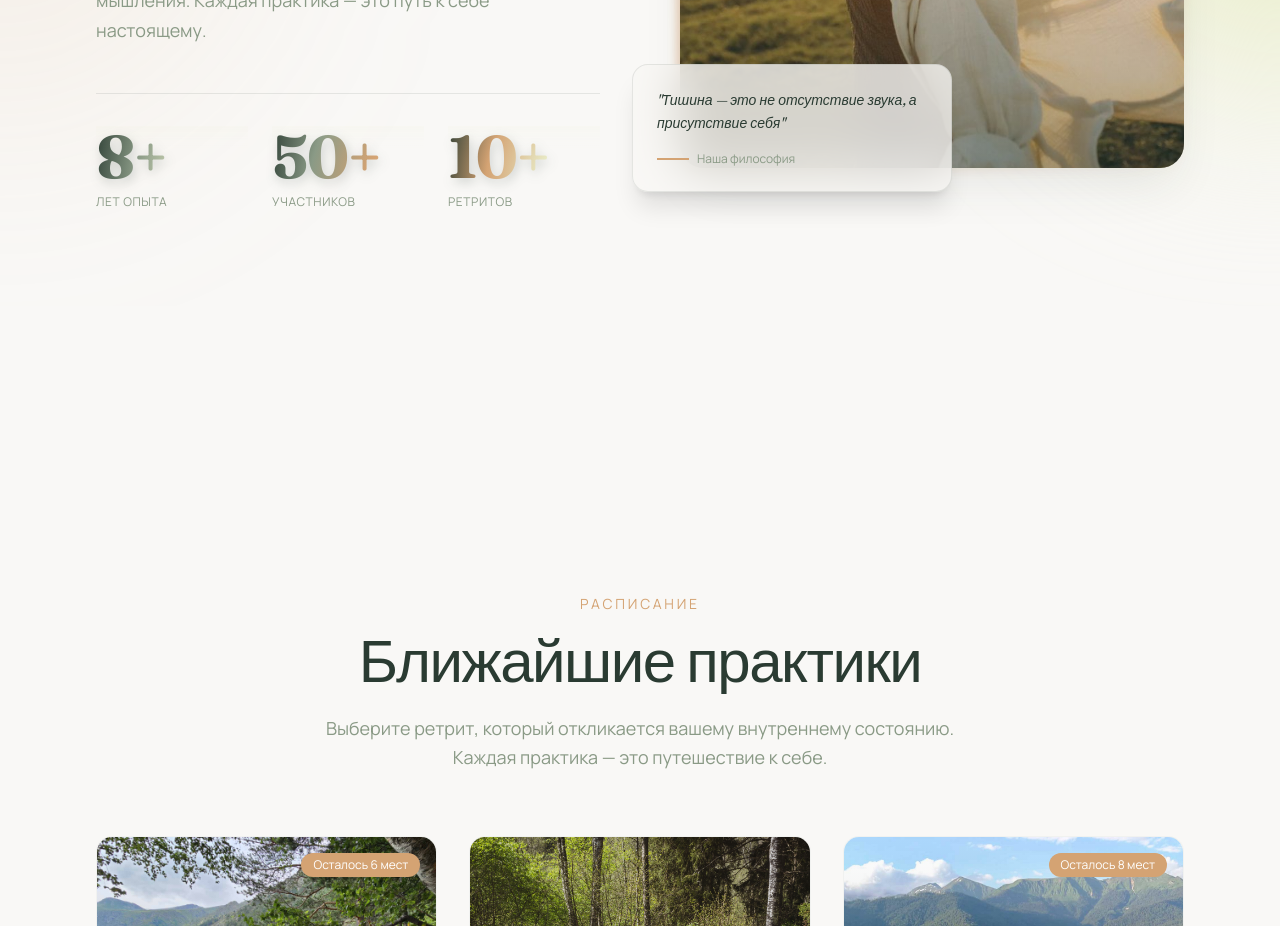
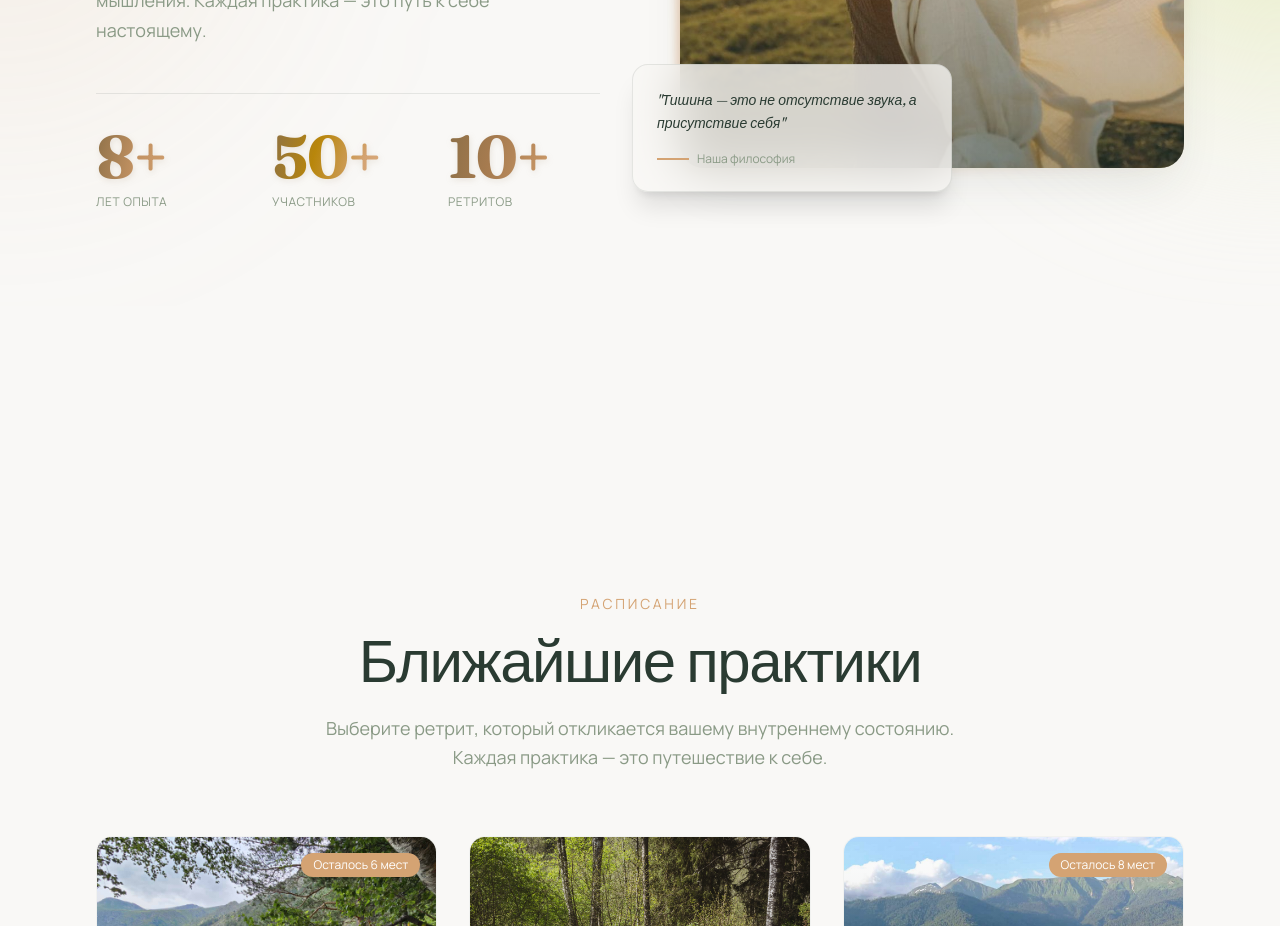
Before and after one commit to cxdpq99kvh-cloud/zen-retreat, a Next.js app: page / in a window 1280 px wide. Shown: the part 1400-2326 px from the top of the page. Built offline with nearby package versions, Linux system fonts and the light colour scheme; no server answers.

Commit message:
Change gradient to warm earthy tones, remove background

```diff
--- a/src/app/page.tsx
+++ b/src/app/page.tsx
@@ -78,7 +78,7 @@ export default function Home() {
                 </p>
               </div>
 
-              {/* Статистика с градиентом, следующим за курсором */}
+              {/* Статистика с тёплым градиентом, следующим за курсором */}
               <div
                 className="grid grid-cols-3 gap-6 mt-12 pt-8 border-t border-foreground/10 relative"
                 onMouseMove={(e) => {
@@ -86,7 +86,6 @@ export default function Home() {
                   const x = ((e.clientX - rect.left) / rect.width) * 100;
                   const y = ((e.clientY - rect.top) / rect.height) * 100;
 
-                  // Обновляем CSS-переменные для плавного следования
                   e.currentTarget.style.setProperty('--mouse-x', `${x}%`);
                   e.currentTarget.style.setProperty('--mouse-y', `${y}%`);
                 }}
@@ -103,35 +102,24 @@ export default function Home() {
                       color: 'transparent',
                       background: `radial-gradient(
                         circle at var(--mouse-x) var(--mouse-y),
-                        #D4A373 0%,
-                        #E9EDC9 35%,
-                        #8A9A86 70%,
-                        #2A3B32 100%
+                        #F0C9A0 0%,
+                        #D4A373 40%,
+                        #C39262 70%,
+                        #8B6F47 100%
                       )`,
                       backgroundSize: '200% 200%',
                       WebkitBackgroundClip: 'text',
                       backgroundClip: 'text',
                       textShadow: `
-                        inset 2px 2px 4px rgba(0,0,0,0.3),
-                        inset -2px -2px 4px rgba(255,255,255,0.05),
-                        -1px -1px 0 rgba(42, 59, 50, 0.4),
-                        1px 1px 0 rgba(212, 163, 115, 0.1)
+                        inset 1px 1px 2px rgba(0,0,0,0.2),
+                        -1px -1px 0 rgba(139, 111, 71, 0.3),
+                        1px 1px 0 rgba(240, 201, 160, 0.2)
                       `,
-                      filter: 'drop-shadow(2px 4px 6px rgba(42, 59, 50, 0.2))'
+                      filter: 'drop-shadow(1px 2px 3px rgba(139, 111, 71, 0.15))'
                     }}
                   >
                     8+
                   </p>
-
-                  {/* Блик на верхнем крае */}
-                  <div
-                    className="absolute top-0 left-0 right-0 h-1/3 pointer-events-none opacity-30"
-                    style={{
-                      background: 'linear-gradient(180deg, rgba(233, 237, 201, 0.3) 0%, transparent 100%)',
-                      WebkitMaskImage: 'linear-gradient(180deg, black 0%, transparent 100%)',
-                      maskImage: 'linear-gradient(180deg, black 0%, transparent 100%)'
-                    }}
-                  />
 
                   <p className="text-xs text-muted font-sans uppercase tracking-wider">Лет опыта</p>
                 </div>
@@ -144,34 +132,24 @@ export default function Home() {
                       color: 'transparent',
                       background: `radial-gradient(
                         circle at var(--mouse-x) var(--mouse-y),
-                        #E9EDC9 0%,
-                        #D4A373 35%,
-                        #8A9A86 70%,
-                        #2A3B32 100%
+                        #E5B88B 0%,
+                        #D4A373 40%,
+                        #B8860B 70%,
+                        #8B6F47 100%
                       )`,
                       backgroundSize: '200% 200%',
                       WebkitBackgroundClip: 'text',
                       backgroundClip: 'text',
                       textShadow: `
-                        inset 2px 2px 4px rgba(0,0,0,0.3),
-                        inset -2px -2px 4px rgba(255,255,255,0.05),
-                        -1px -1px 0 rgba(42, 59, 50, 0.4),
-                        1px 1px 0 rgba(212, 163, 115, 0.1)
+                        inset 1px 1px 2px rgba(0,0,0,0.2),
+                        -1px -1px 0 rgba(139, 111, 71, 0.3),
+                        1px 1px 0 rgba(229, 184, 139, 0.2)
                       `,
-                      filter: 'drop-shadow(2px 4px 6px rgba(42, 59, 50, 0.2))'
+                      filter: 'drop-shadow(1px 2px 3px rgba(139, 111, 71, 0.15))'
                     }}
                   >
                     50+
                   </p>
-
-                  <div
-                    className="absolute top-0 left-0 right-0 h-1/3 pointer-events-none opacity-30"
-                    style={{
-                      background: 'linear-gradient(180deg, rgba(233, 237, 201, 0.3) 0%, transparent 100%)',
-                      WebkitMaskImage: 'linear-gradient(180deg, black 0%, transparent 100%)',
-                      maskImage: 'linear-gradient(180deg, black 0%, transparent 100%)'
-                    }}
-                  />
 
                   <p className="text-xs text-muted font-sans uppercase tracking-wider">Участников</p>
                 </div>
@@ -184,35 +162,24 @@ export default function Home() {
                       color: 'transparent',
                       background: `radial-gradient(
                         circle at var(--mouse-x) var(--mouse-y),
-                        #8A9A86 0%,
-                        #E9EDC9 35%,
-                        #D4A373 70%,
-                        #2A3B32 100%
+                        #F5D4A9 0%,
+                        #C39262 40%,
+                        #A67B4F 70%,
+                        #8B6F47 100%
                       )`,
                       backgroundSize: '200% 200%',
                       WebkitBackgroundClip: 'text',
                       backgroundClip: 'text',
                       textShadow: `
-                        inset 2px 2px 4px rgba(0,0,0,0.3),
-                        inset -2px -2px 4px rgba(255,255,255,0.05),
-                        -1px -1px 0 rgba(42, 59, 50, 0.4),
-                        1px 1px 0 rgba(212, 163, 115, 0.1)
+                        inset 1px 1px 2px rgba(0,0,0,0.2),
+                        -1px -1px 0 rgba(139, 111, 71, 0.3),
+                        1px 1px 0 rgba(245, 212, 169, 0.2)
                       `,
-                      filter: 'drop-shadow(2px 4px 6px rgba(42, 59, 50, 0.2))'
+                      filter: 'drop-shadow(1px 2px 3px rgba(139, 111, 71, 0.15))'
                     }}
                   >
                     10+
                   </p>
-
-
-                  <div
-                    className="absolute top-0 left-0 right-0 h-1/3 pointer-events-none opacity-30"
-                    style={{
-                      background: 'linear-gradient(180deg, rgba(233, 237, 201, 0.3) 0%, transparent 100%)',
-                      WebkitMaskImage: 'linear-gradient(180deg, black 0%, transparent 100%)',
-                      maskImage: 'linear-gradient(180deg, black 0%, transparent 100%)'
-                    }}
-                  />
 
                   <p className="text-xs text-muted font-sans uppercase tracking-wider">Ретритов</p>
                 </div>
```
